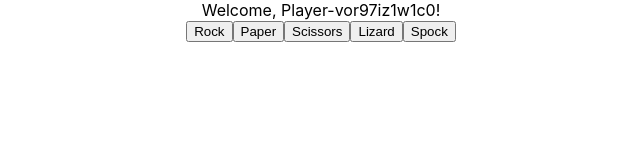
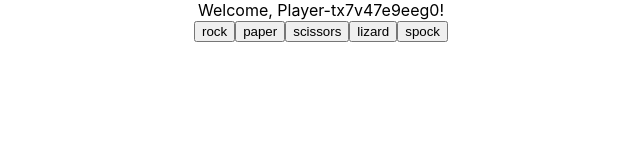
Before and after one commit to riccardobevilacqua/rock-paper-scissors-lizard-spock, a React (Create React App) app: page / in a window 1280 px wide. Shown: the top 160 px of the page, without its empty margins (319-959 px from the left). Built offline with nearby package versions, Linux system fonts and the light colour scheme; no server answers.

Commit message:
Updated selection handling in server

```diff
--- a/src/components/Client/Client.tsx
+++ b/src/components/Client/Client.tsx
@@ -7,25 +7,19 @@ const socket = io();
 const generateRandomString = () => Math.random().toString(36).substring(2, 15) + performance.now().toString();
 
 export const Client: React.FunctionComponent<{}> = () => {
-  const [userName, setUserName] = useState('');
-
-  const createPlayer = () => {
-    const userId = generateRandomString();
-    const nick = `Player-${userId}`;
-    setUserName(nick);
-    socket.emit('joinServer', userId);
-  };
+  const [userId] = useState(generateRandomString());
 
   useEffect(() => {
-    if (userName.length === 0) {
-      createPlayer();
-    }
-  }, [userName]);
+    socket.emit('joinServer', userId);
+  },
+    // eslint-disable-next-line
+    []
+  );
 
   return (
     <>
-      <div>Welcome, {userName}!</div>
-      <MoveSelector socket={socket} userName={userName} />
+      <div>Welcome, Player-{userId}!</div>
+      <MoveSelector socket={socket} userId={userId} />
     </>
   );
 };
--- a/src/components/MoveSelector/MoveSelector.tsx
+++ b/src/components/MoveSelector/MoveSelector.tsx
@@ -1,21 +1,21 @@
 import React, { useState, useEffect } from 'react';
 
 const movesList: string[] = [
-  'Rock',
-  'Paper',
-  'Scissors',
-  'Lizard',
-  'Spock'
+  'rock',
+  'paper',
+  'scissors',
+  'lizard',
+  'spock'
 ];
 
 export interface MoveSelectorProps {
   socket: SocketIOClient.Socket;
-  userName: string;
+  userId: string;
 }
 
 export const MoveSelector: React.FunctionComponent<MoveSelectorProps> = ({
   socket,
-  userName,
+  userId,
 }: MoveSelectorProps) => {
   const [selection, setSelection] = useState('');
 
@@ -23,14 +23,14 @@ export const MoveSelector: React.FunctionComponent<MoveSelectorProps> = ({
     if (selection.length > 0) {
       console.log(selection);
       socket.emit('setSelection', {
+        userId,
         selection,
-        userName
       });
     }
   }, [
     selection,
     socket,
-    userName
+    userId
   ]);
 
   const handleClick = (e: React.MouseEvent<HTMLButtonElement, MouseEvent>, item: string) => {
```
Also changed, not shown: 1 other file (tests, documents, lock files or other folders).
